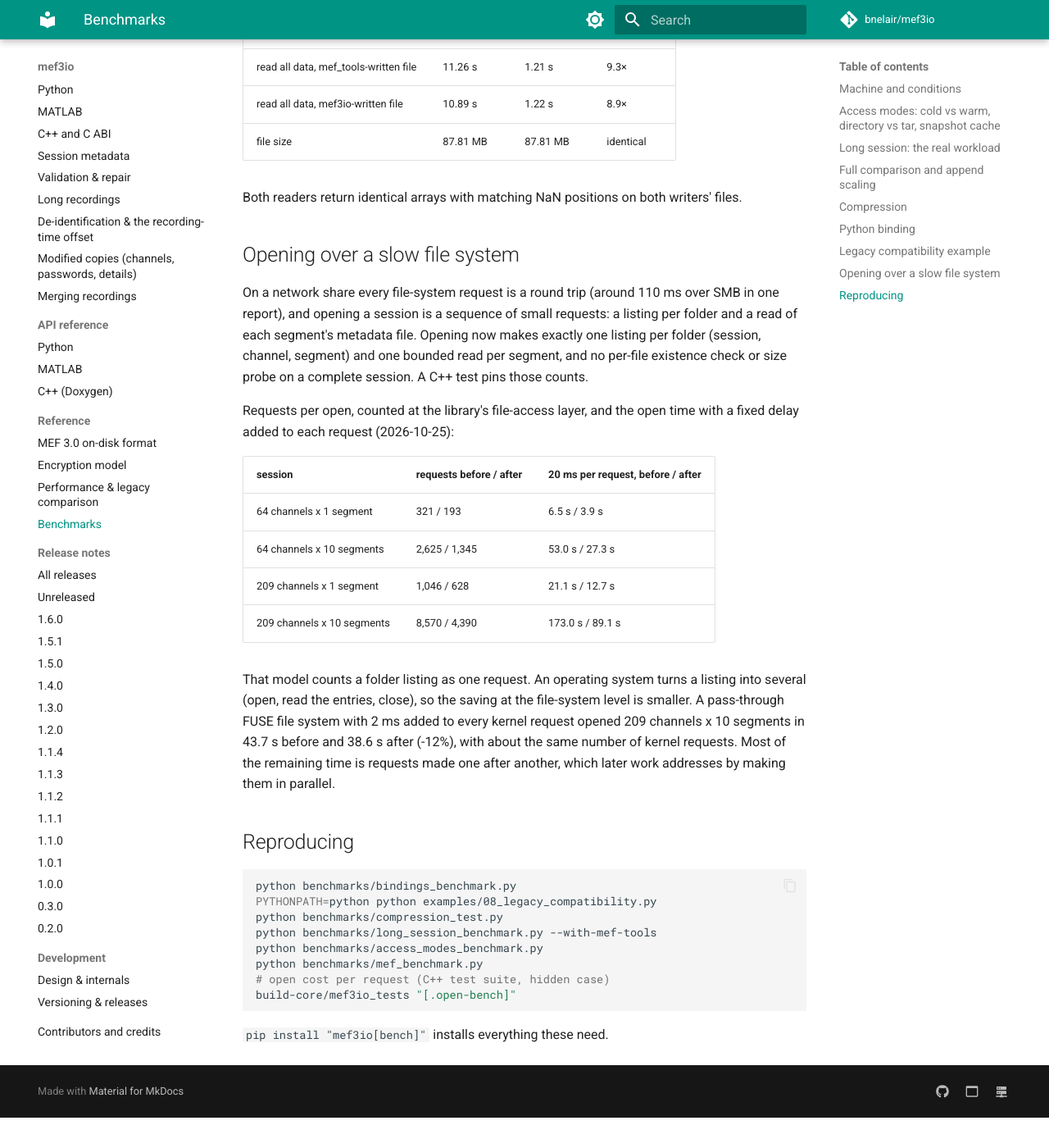
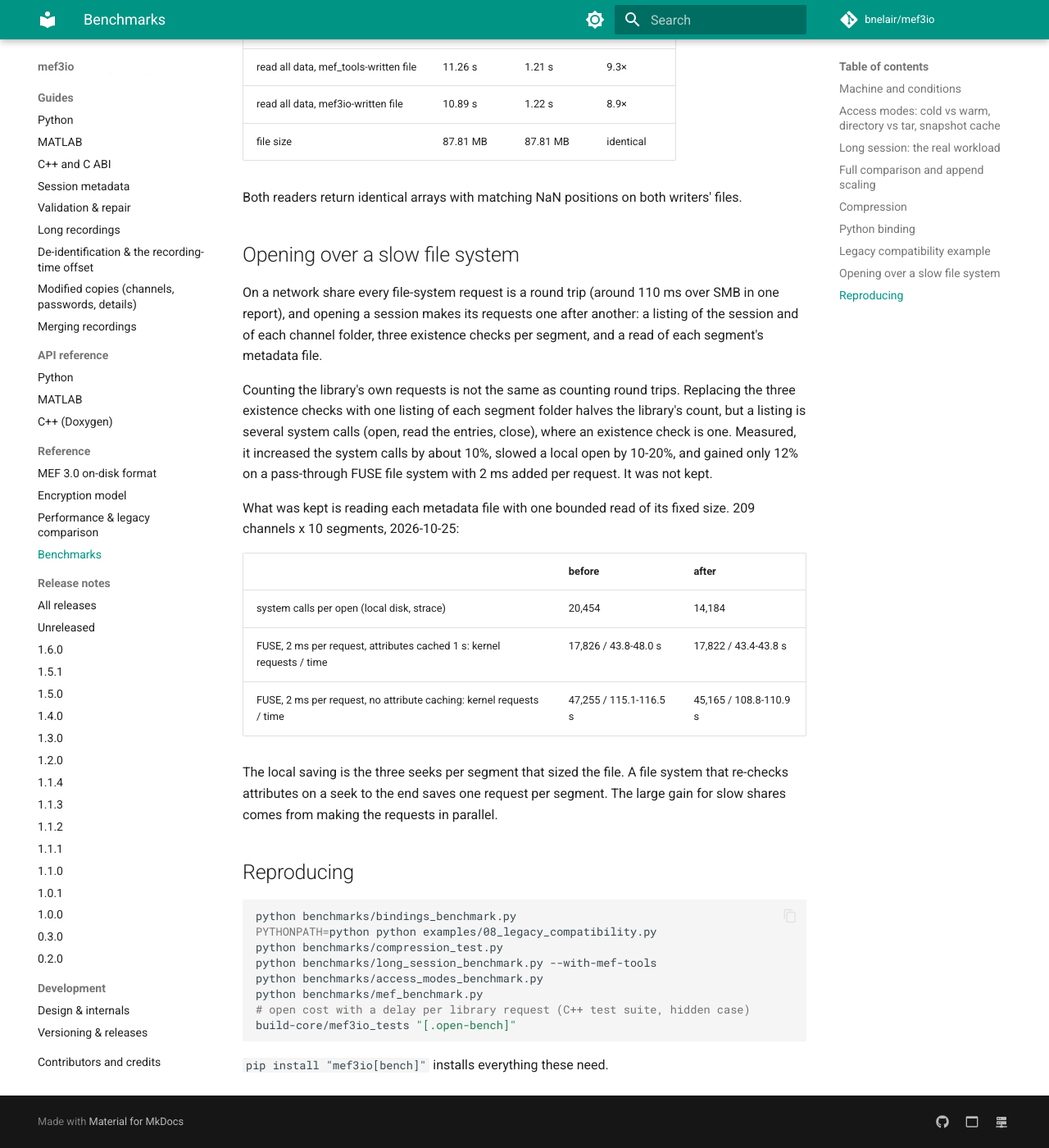
Before and after one commit to bnelair/mef3io, an MkDocs documentation site: the page built from docs/benchmarks.md, in a window 1280 px wide and 1400 px high, scrolled down 5653 px. Shown: the whole window at 82% size. Built offline with MkDocs 1.6.1 and Material for MkDocs 9.7.7, drawn with Linux system fonts in a browser that asks for light colours; comment, search, counter and statistics services are not loaded; before the commit the page ends 7016 px from its top, so only the background shows below that.

Commit message:
Round 1: revert the .segd listing, index tar children, honest docs
Review of #142: at the OS level the per-.segd listing ADDED syscalls
(~10%), slowed local opens, gained only 12% on a slow FUSE mount and made
tar opens quadratic. So:

- discover_layout back to main's three exists() per segment (FolderListing
  and SourceDirEntry::is_symlink removed; DirectorySource::list_dir as on
  main). The layout-reference test is dropped: identical by construction.
- read_head for the .tmet kept: strace 209 ch x 10 seg 20,454 -> 14,184
  syscalls (all 6,270 lseeks gone), no syscall added; FUSE without
  attribute caching -2,090 getattr (~-6%), with caching identical.
- TarSource builds a dir -> children index once; list_dir is O(log +
  children) instead of a scan of every member per call. Tested against
  DirectorySource listings (own archive + a foreign one with ./ prefixes
  and no directory members) and for not scaling with the archive.
- test_open_calls pins the reverted walk (1 + C listings, 3 exists and 1
  read_head per segment, dir and tar) and times the open at 100 vs 3200
  segments (flat per segment; tar within 2x of dir). Negative control: the
  round-0 listing + old tar list_dir fails it in 3 of 3 runs.
- test_p17 Python-side test gets a positive control (a cache= open).
- CLAUDE.md, benchmarks.md, release notes rewritten: a library call is not
  a round trip; the real #141 gain is the parallel pass (step 2).

Co-Authored-By: Claude Opus 5.5 <noreply@anthropic.com>
Claude-Session: https://claude.ai/code/session_01PWYBRHqzczzUfo99eFKLmQ

````diff
--- a/docs/benchmarks.md
+++ b/docs/benchmarks.md
@@ -202,30 +202,31 @@ writers' files.
 ## Opening over a slow file system
 
 On a network share every file-system request is a round trip (around
-110 ms over SMB in one report), and opening a session is a sequence of
-small requests: a listing per folder and a read of each segment's
-metadata file. Opening now makes exactly one listing per folder (session,
-channel, segment) and one bounded read per segment, and no per-file
-existence check or size probe on a complete session. A C++ test pins
-those counts.
+110 ms over SMB in one report), and opening a session makes its requests one
+after another: a listing of the session and of each channel folder, three
+existence checks per segment, and a read of each segment's metadata file.
 
-Requests per open, counted at the library's file-access layer, and the open
-time with a fixed delay added to each request (2026-10-25):
+Counting the library's own requests is not the same as counting round trips.
+Replacing the three existence checks with one listing of each segment folder
+halves the library's count, but a listing is several system calls (open,
+read the entries, close), where an existence check is one. Measured, it
+increased the system calls by about 10%, slowed a local open by 10-20%, and
+gained only 12% on a pass-through FUSE file system with 2 ms added per
+request. It was not kept.
 
-| session | requests before / after | 20 ms per request, before / after |
+What was kept is reading each metadata file with one bounded read of its
+fixed size. 209 channels x 10 segments, 2026-10-25:
+
+| | before | after |
 |---|---|---|
-| 64 channels x 1 segment | 321 / 193 | 6.5 s / 3.9 s |
-| 64 channels x 10 segments | 2,625 / 1,345 | 53.0 s / 27.3 s |
-| 209 channels x 1 segment | 1,046 / 628 | 21.1 s / 12.7 s |
-| 209 channels x 10 segments | 8,570 / 4,390 | 173.0 s / 89.1 s |
+| system calls per open (local disk, strace) | 20,454 | 14,184 |
+| FUSE, 2 ms per request, attributes cached 1 s: kernel requests / time | 17,826 / 43.8-48.0 s | 17,822 / 43.4-43.8 s |
+| FUSE, 2 ms per request, no attribute caching: kernel requests / time | 47,255 / 115.1-116.5 s | 45,165 / 108.8-110.9 s |
 
-That model counts a folder listing as one request. An operating system
-turns a listing into several (open, read the entries, close), so the saving
-at the file-system level is smaller. A pass-through FUSE file system with
-2 ms added to every kernel request opened 209 channels x 10 segments in
-43.7 s before and 38.6 s after (-12%), with about the same number of kernel
-requests. Most of the remaining time is requests made one after another,
-which later work addresses by making them in parallel.
+The local saving is the three seeks per segment that sized the file. A file
+system that re-checks attributes on a seek to the end saves one request per
+segment. The large gain for slow shares comes from making the requests in
+parallel.
 
 ## Reproducing
 
@@ -236,7 +237,7 @@ python benchmarks/compression_test.py
 python benchmarks/long_session_benchmark.py --with-mef-tools
 python benchmarks/access_modes_benchmark.py
 python benchmarks/mef_benchmark.py
-# open cost per request (C++ test suite, hidden case)
+# open cost with a delay per library request (C++ test suite, hidden case)
 build-core/mef3io_tests "[.open-bench]"
 ```
 
````
Also changed, not shown: CLAUDE.md (+30 -29 lines), docs/release_notes/unreleased.md (+11 -8 lines), 7 other files.
